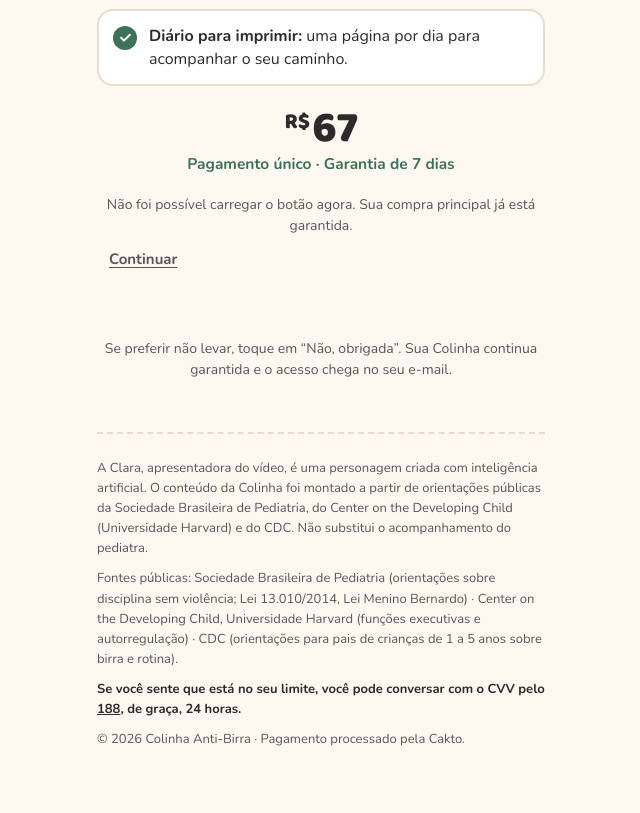
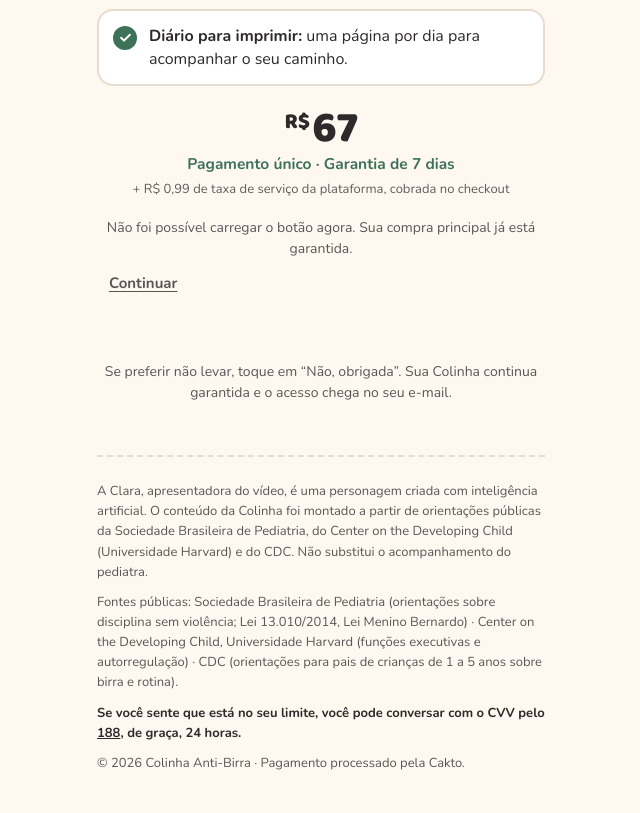
Before and after one commit to victor121h/colinha-anti-birra, a plain HTML site: page upsell-1.html in a window 1280 px wide. Shown: the part 1132-1945 px from the top of the page, without its empty margins (319-959 px from the left). Before the commit the page ends 1922 px from the top, so only its background shows below. Drawn offline with nearby package versions, Linux system fonts and the light colour scheme.

Commit message:
Mostra a taxa de serviço da Cakto perto do preço
Co-Authored-By: Claude Opus 5.5 <noreply@anthropic.com>

```diff
--- a/config.js
+++ b/config.js
@@ -25,6 +25,11 @@ window.CONFIG = {
   // funil passa a ser a página obrigado.html, com um botão para essa URL.
   AREA_MEMBROS_URL: "members_area",
 
+  // Taxa de serviço que a Cakto cobra do comprador no checkout (hoje R$ 0,99, configuração da conta Cakto).
+  // Enquanto tiver valor, as páginas mostram "+ R$ 0,99 de taxa de serviço da plataforma" perto de cada preço,
+  // para o preço da página bater com o do checkout. Se a taxa for desligada na Cakto, deixe "" (vazio).
+  TAXA_SERVICO: "0,99",
+
   // E-mail de suporte (aparece no rodapé de todas as páginas).
   // Enquanto estiver "PREENCHER", a linha de suporte fica escondida no site.
   SUPORTE_EMAIL: "PREENCHER",
--- a/js/rastreio.js
+++ b/js/rastreio.js
@@ -97,4 +97,23 @@
   }
   if (document.readyState === 'loading') document.addEventListener('DOMContentLoaded', preencherSuporte);
   else preencherSuporte();
+
+  /* ---------- Aviso da taxa de serviço da plataforma (para o preço da página bater com o checkout) ---------- */
+  function avisoTaxa() {
+    var taxa = (C.TAXA_SERVICO || '').trim();
+    if (!taxa) return;
+    var conds = document.querySelectorAll('.condicao');
+    for (var i = 0; i < conds.length; i++) {
+      if (conds[i].nextElementSibling && conds[i].nextElementSibling.className === 'taxa-aviso') continue;
+      var p = document.createElement('p');
+      p.className = 'taxa-aviso';
+      p.textContent = '+ R$ ' + taxa + ' de taxa de serviço da plataforma, cobrada no checkout';
+      p.style.cssText = 'font-size:13px;opacity:.75;margin:4px 0 10px;';
+      conds[i].parentNode.insertBefore(p, conds[i].nextSibling);
+    }
+    var faqs = document.querySelectorAll('[data-faq-preco]');
+    for (var j = 0; j < faqs.length; j++) faqs[j].textContent += ' No checkout entra também a taxa de serviço da plataforma (R$ ' + taxa + ').';
+  }
+  if (document.readyState === 'loading') document.addEventListener('DOMContentLoaded', avisoTaxa);
+  else avisoTaxa();
 })();
```
Also changed, not shown: index.html (+1 -1 lines).
